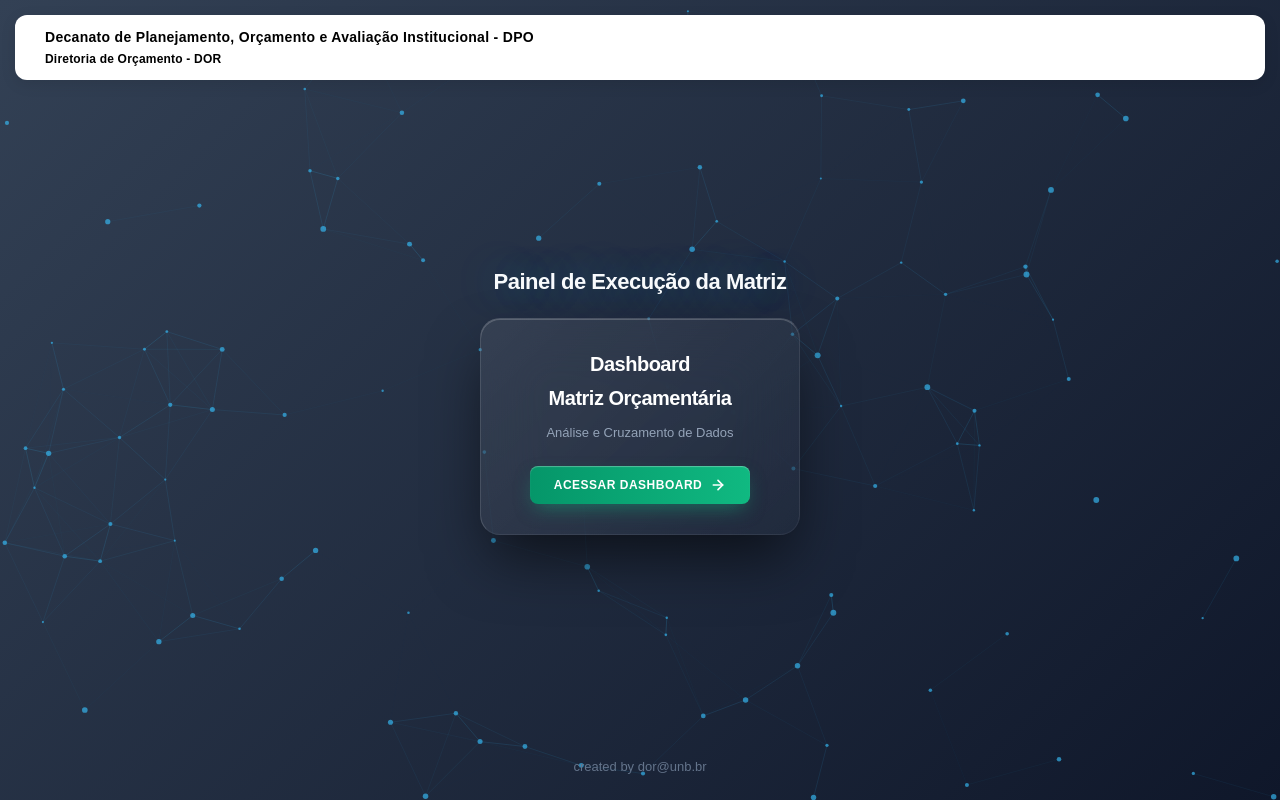
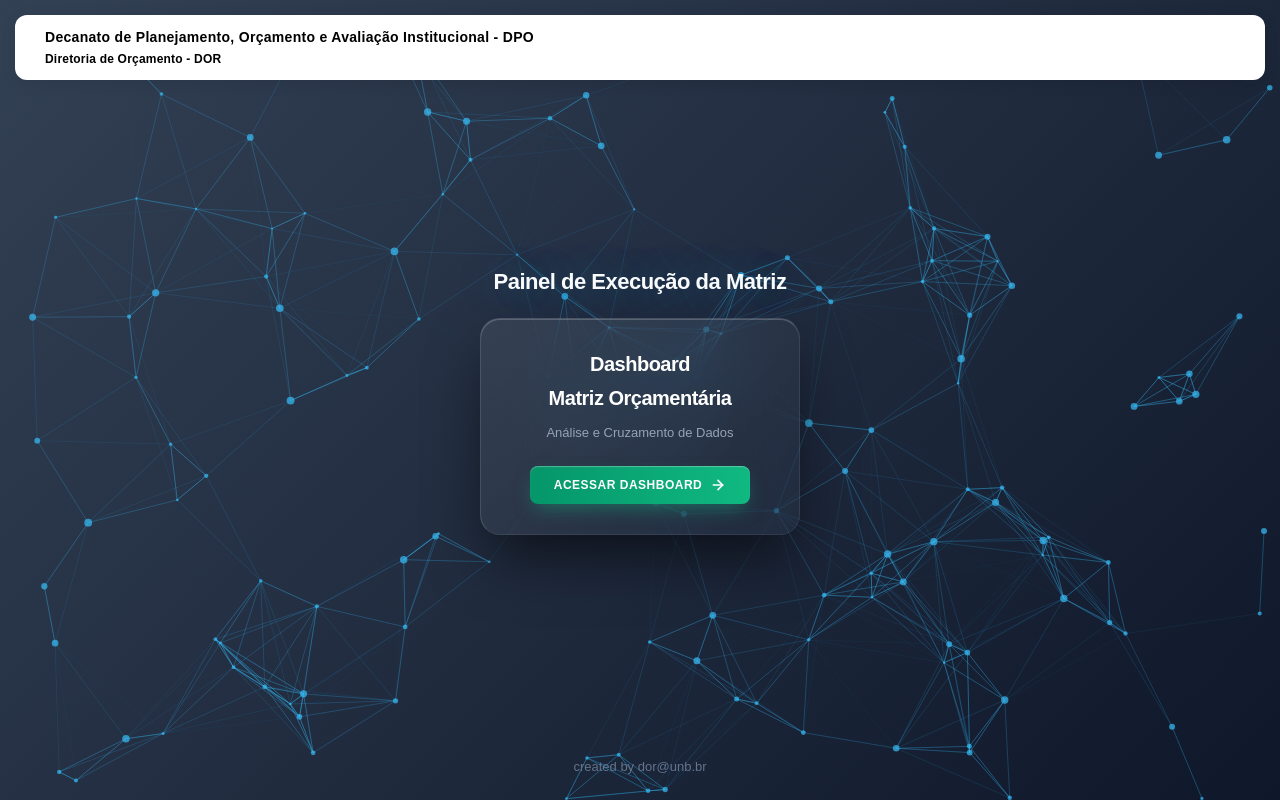
Before and after one commit to alexandrecardias40-tech/dpo-matriz-isolado, a React (Vite) app: page /#/ in a window 1280 px wide. Built offline with nearby package versions, Linux system fonts and the light colour scheme.

Commit message:
Revert "perf: replace tsparticles with lightweight canvas particles for instant landing page load"
This reverts commit f5284793161048d6b5e8f91b011b5dd680837c23.

```diff
--- a/src/LandingPage.tsx
+++ b/src/LandingPage.tsx
@@ -1,158 +1,97 @@
-import { useEffect, useRef } from "react";
+import { useCallback } from "react";
+import Particles from "react-tsparticles";
+import { loadSlim } from "tsparticles-slim";
+import type { Container, Engine } from "tsparticles-engine";
 
 export default function LandingPage() {
-  const canvasRef = useRef<HTMLCanvasElement>(null);
+  const particlesInit = useCallback(async (engine: Engine) => {
+    await loadSlim(engine);
+  }, []);
 
-  useEffect(() => {
-    const canvas = canvasRef.current;
-    if (!canvas) return;
-    const ctx = canvas.getContext("2d");
-    if (!ctx) return;
-
-    let animationFrameId: number;
-    let width = (canvas.width = window.innerWidth);
-    let height = (canvas.height = window.innerHeight);
-
-    interface Particle {
-      x: number;
-      y: number;
-      vx: number;
-      vy: number;
-      radius: number;
-    }
-
-    const particles: Particle[] = [];
-    const particleCount = Math.min(120, Math.floor((width * height) / 9000));
-
-    for (let i = 0; i < particleCount; i++) {
-      particles.push({
-        x: Math.random() * width,
-        y: Math.random() * height,
-        vx: (Math.random() - 0.5) * 1.2,
-        vy: (Math.random() - 0.5) * 1.2,
-        radius: Math.random() * 2 + 1,
-      });
-    }
-
-    const mouse = { x: -1000, y: -1000, active: false };
-
-    const handleMouseMove = (e: MouseEvent) => {
-      mouse.x = e.clientX;
-      mouse.y = e.clientY;
-      mouse.active = true;
-    };
-
-    const handleMouseLeave = () => {
-      mouse.x = -1000;
-      mouse.y = -1000;
-      mouse.active = false;
-    };
-
-    const handleResize = () => {
-      if (!canvas) return;
-      width = canvas.width = window.innerWidth;
-      height = canvas.height = window.innerHeight;
-    };
-
-    const handleClick = (e: MouseEvent) => {
-      for (let i = 0; i < 4; i++) {
-        particles.push({
-          x: e.clientX + (Math.random() - 0.5) * 20,
-          y: e.clientY + (Math.random() - 0.5) * 20,
-          vx: (Math.random() - 0.5) * 1.5,
-          vy: (Math.random() - 0.5) * 1.5,
-          radius: Math.random() * 2 + 1,
-        });
-      }
-      if (particles.length > 200) {
-        particles.splice(0, particles.length - 200);
-      }
-    };
-
-    window.addEventListener("resize", handleResize);
-    window.addEventListener("mousemove", handleMouseMove);
-    window.addEventListener("mouseleave", handleMouseLeave);
-    window.addEventListener("click", handleClick);
-
-    const draw = () => {
-      ctx.clearRect(0, 0, width, height);
-
-      particles.forEach((p) => {
-        p.x += p.vx;
-        p.y += p.vy;
-
-        if (p.x < 0 || p.x > width) p.vx *= -1;
-        if (p.y < 0 || p.y > height) p.vy *= -1;
-
-        ctx.beginPath();
-        ctx.arc(p.x, p.y, p.radius, 0, Math.PI * 2);
-        ctx.fillStyle = "rgba(56, 189, 248, 0.65)";
-        ctx.fill();
-      });
-
-      for (let i = 0; i < particles.length; i++) {
-        const p1 = particles[i];
-        for (let j = i + 1; j < particles.length; j++) {
-          const p2 = particles[j];
-          const dx = p1.x - p2.x;
-          const dy = p1.y - p2.y;
-          const dist = Math.sqrt(dx * dx + dy * dy);
-
-          if (dist < 120) {
-            const alpha = (1 - dist / 120) * 0.25;
-            ctx.beginPath();
-            ctx.moveTo(p1.x, p1.y);
-            ctx.lineTo(p2.x, p2.y);
-            ctx.strokeStyle = `rgba(56, 189, 248, ${alpha})`;
-            ctx.lineWidth = 0.8;
-            ctx.stroke();
-          }
-        }
-
-        if (mouse.active) {
-          const dx = p1.x - mouse.x;
-          const dy = p1.y - mouse.y;
-          const dist = Math.sqrt(dx * dx + dy * dy);
-
-          if (dist < 150) {
-            const alpha = (1 - dist / 150) * 0.45;
-            ctx.beginPath();
-            ctx.moveTo(p1.x, p1.y);
-            ctx.lineTo(mouse.x, mouse.y);
-            ctx.strokeStyle = `rgba(56, 189, 248, ${alpha})`;
-            ctx.lineWidth = 0.9;
-            ctx.stroke();
-          }
-        }
-      }
-
-      animationFrameId = requestAnimationFrame(draw);
-    };
-
-    draw();
-
-    return () => {
-      cancelAnimationFrame(animationFrameId);
-      window.removeEventListener("resize", handleResize);
-      window.removeEventListener("mousemove", handleMouseMove);
-      window.removeEventListener("mouseleave", handleMouseLeave);
-      window.removeEventListener("click", handleClick);
-    };
+  const particlesLoaded = useCallback(async (container: Container | undefined) => {
+    console.log(container);
   }, []);
 
   return (
     <div style={{ position: "fixed", top: 0, left: 0, width: "100vw", height: "100vh", background: "linear-gradient(135deg, #334155 0%, #0f172a 100%)", color: "white", fontFamily: "sans-serif", display: "flex", flexDirection: "column", alignItems: "center", justifyContent: "center", overflow: "hidden", boxSizing: "border-box" }}>
 
-      {/* Background Particles Canvas */}
-      <canvas
-        ref={canvasRef}
-        style={{
-          position: "absolute",
-          top: 0,
-          left: 0,
-          width: "100%",
-          height: "100%",
-          zIndex: 0,
+      {/* Background Particles */}
+      <Particles
+        id="tsparticles"
+        init={particlesInit}
+        loaded={particlesLoaded}
+        style={{ position: "absolute", top: 0, left: 0, width: "100%", height: "100%", zIndex: 0 }}
+        options={{
+          background: {
+            color: {
+              value: "transparent",
+            },
+          },
+          fpsLimit: 120,
+          interactivity: {
+            events: {
+              onClick: {
+                enable: true,
+                mode: "push",
+              },
+              onHover: {
+                enable: true,
+                mode: "grab",
+              },
+              resize: true,
+            },
+            modes: {
+              push: {
+                quantity: 4,
+              },
+              grab: {
+                distance: 180,
+                links: {
+                  opacity: 0.8,
+                  color: "#38bdf8"
+                }
+              },
+            },
+          },
+          particles: {
+            color: {
+              value: "#38bdf8",
+            },
+            links: {
+              color: "#38bdf8",
+              distance: 150,
+              enable: true,
+              opacity: 0.35,
+              width: 1,
+            },
+            move: {
+              direction: "none",
+              enable: true,
+              outModes: {
+                default: "bounce",
+              },
+              random: false,
+              speed: 1.5,
+              straight: false,
+            },
+            number: {
+              density: {
+                enable: true,
+                area: 800,
+              },
+              value: 120,
+            },
+            opacity: {
+              value: 0.7,
+            },
+            shape: {
+              type: "circle",
+            },
+            size: {
+              value: { min: 1, max: 4 },
+            },
+          },
+          detectRetina: true,
         }}
       />
 
```
